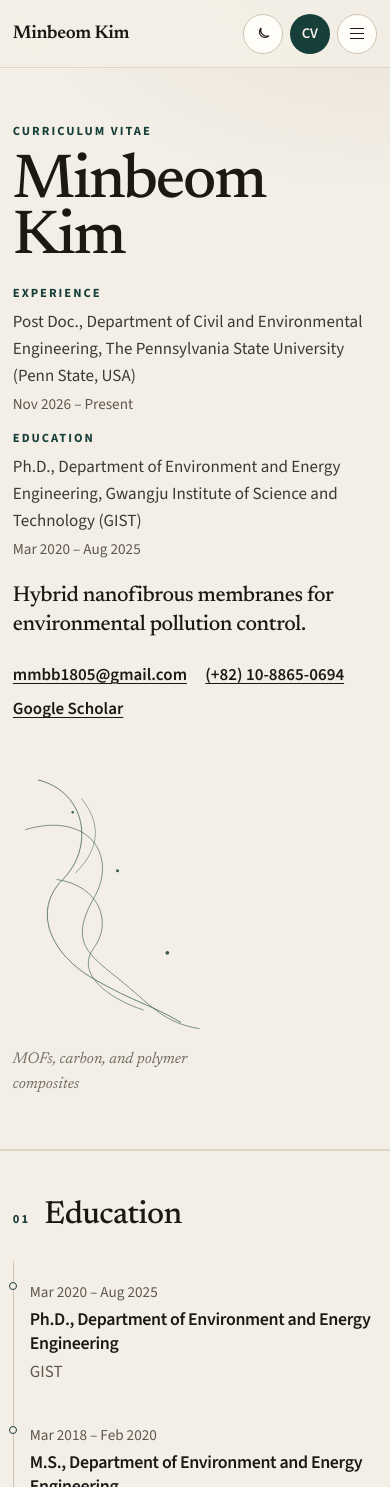
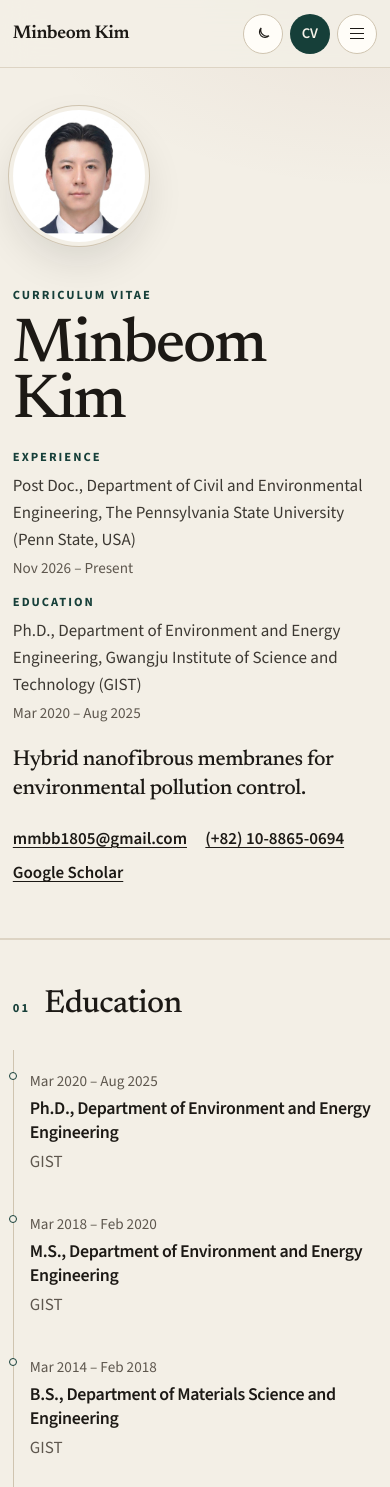
Before and after one commit to mmbb1805/minbeom, a plain HTML site: page index.html in a window 390 px wide. Shown: the top 1487 px of the page. Drawn offline with nearby package versions, Linux system fonts and the light colour scheme.

Commit message:
Add a circular profile portrait to the hero. (#2)
Place an optimized head-and-shoulders photo beside the name, with a theme-aware frame that also prints.

Co-authored-by: Cursor Agent <cursoragent@cursor.com>
Co-authored-by: mmbb1805 <mmbb1805@users.noreply.github.com>

```diff
--- a/index.html
+++ b/index.html
@@ -64,6 +64,9 @@
   <main id="main">
     <section class="hero" id="about" aria-labelledby="name">
       <div class="wrap hero-grid">
+        <figure class="portrait">
+          <img src="assets/minbeom-kim.jpg" width="720" height="720" alt="Portrait of Minbeom Kim" fetchpriority="high">
+        </figure>
         <div class="hero-copy">
           <p class="eyebrow">Curriculum vitae</p>
           <h1 id="name">Minbeom Kim</h1>
@@ -83,18 +86,6 @@
             <li><a href="tel:+821088650694">(+82) 10-8865-0694</a></li>
             <li><a href="https://scholar.google.com/citations?user=nb4VTyIAAAAJ&amp;hl=ko" target="_blank" rel="noopener noreferrer">Google Scholar</a></li>
           </ul>
-        </div>
-        <div class="hero-mark" aria-hidden="true">
-          <svg viewBox="0 0 360 460" fill="none" xmlns="http://www.w3.org/2000/svg">
-            <path d="M40 40c80 20 90 110 40 160s-20 120 50 160 90 40 140 70" stroke="currentColor" stroke-width="1.2"/>
-            <path d="M20 120c100-30 150 40 110 110s-10 90 40 130 70 70 130 80" stroke="currentColor" stroke-width="1"/>
-            <path d="M70 200c70 10 90 70 60 110s20 80 80 100" stroke="currentColor" stroke-width="1"/>
-            <path d="M110 70c40 50 20 90-10 120" stroke="currentColor" stroke-width=".8"/>
-            <circle cx="248" cy="318" r="3" fill="currentColor"/>
-            <circle cx="168" cy="186" r="2.5" fill="currentColor"/>
-            <circle cx="96" cy="92" r="2" fill="currentColor"/>
-          </svg>
-          <p>MOFs, carbon, and polymer composites</p>
         </div>
       </div>
     </section>
--- a/style.css
+++ b/style.css
@@ -243,9 +243,39 @@ a:hover { text-decoration-thickness: 2px; }
 
 .hero-grid {
   display: grid;
-  grid-template-columns: minmax(0, 1fr) 16rem;
-  gap: 2rem 3rem;
-  align-items: end;
+  grid-template-columns: minmax(0, 1fr) auto;
+  gap: 2rem 3.5rem;
+  align-items: center;
+}
+
+.portrait {
+  grid-column: 2;
+  grid-row: 1;
+  margin: 0;
+  justify-self: end;
+}
+
+.hero-copy { grid-column: 1; grid-row: 1; }
+
+.portrait img {
+  display: block;
+  width: 16.5rem;
+  height: auto;
+  aspect-ratio: 1;
+  object-fit: cover;
+  border-radius: 50%;
+  background: #fff;
+  box-shadow:
+    0 0 0 4px var(--bg),
+    0 0 0 5px var(--line-strong),
+    0 18px 40px rgba(28, 25, 21, 0.12);
+}
+
+:root[data-theme="dark"] .portrait img {
+  box-shadow:
+    0 0 0 4px var(--bg),
+    0 0 0 5px color-mix(in srgb, var(--pine) 55%, var(--line-strong)),
+    0 18px 42px rgba(0, 0, 0, 0.45);
 }
 
 .eyebrow,
@@ -313,22 +343,6 @@ h1 {
 .contact-list a {
   font-weight: 600;
   color: var(--ink);
-}
-
-.hero-mark {
-  color: var(--pine);
-  opacity: 0.85;
-  justify-self: end;
-}
-
-.hero-mark svg { display: block; width: 100%; height: auto; }
-
-.hero-mark p {
-  margin: 0.4rem 0 0;
-  font-family: var(--serif);
-  font-style: italic;
-  font-size: 0.98rem;
-  color: var(--muted);
 }
 
 section { scroll-margin-top: calc(var(--header) + 0.8rem); }
@@ -726,7 +740,11 @@ cite { font-style: italic; }
   body.nav-open .site-nav { display: flex; }
   .site-nav a { font-size: 1.05rem; padding: 0.45rem 0; }
   .hero-grid { grid-template-columns: 1fr; }
-  .hero-mark { max-width: 14rem; justify-self: start; }
+  .portrait,
+  .hero-copy { grid-column: 1; }
+  .portrait { grid-row: 1; justify-self: start; }
+  .hero-copy { grid-row: 2; }
+  .portrait img { width: clamp(8.25rem, 28vw, 11rem); }
   .scholar-link { margin-left: 0; }
 }
 
@@ -779,7 +797,6 @@ cite { font-style: italic; }
   }
 
   .site-header,
-  .hero-mark,
   .filters,
   .skip,
   .menu-btn,
@@ -796,6 +813,27 @@ cite { font-style: italic; }
     color: #000 !important;
     padding-top: 1.1rem;
     padding-bottom: 0.4rem;
+  }
+
+  .hero-grid {
+    display: grid !important;
+    grid-template-columns: minmax(0, 1fr) auto !important;
+    align-items: center;
+    gap: 1rem 1.25rem;
+  }
+
+  .portrait {
+    grid-column: 2;
+    grid-row: 1;
+    justify-self: end;
+  }
+
+  .hero-copy { grid-column: 1; grid-row: 1; }
+
+  .portrait img {
+    width: 1.55in;
+    box-shadow: none;
+    border: 0.75pt solid #ccc;
   }
 
   .contact a,
```
Also changed, not shown: assets/minbeom-kim.jpg (added), 1 other file.
